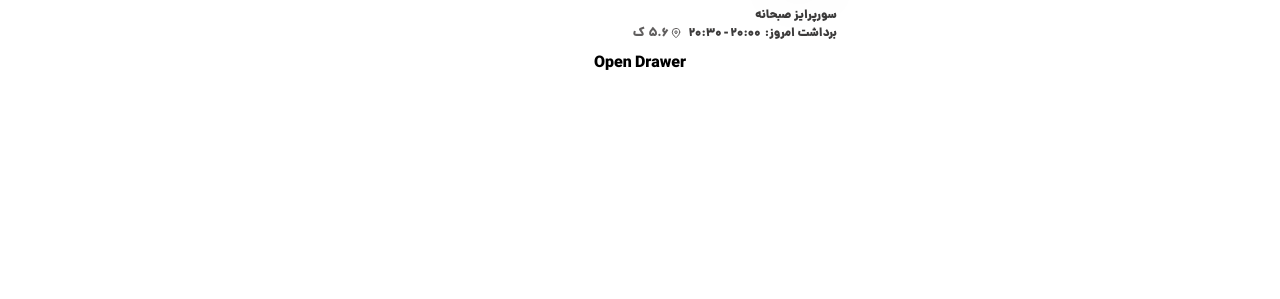
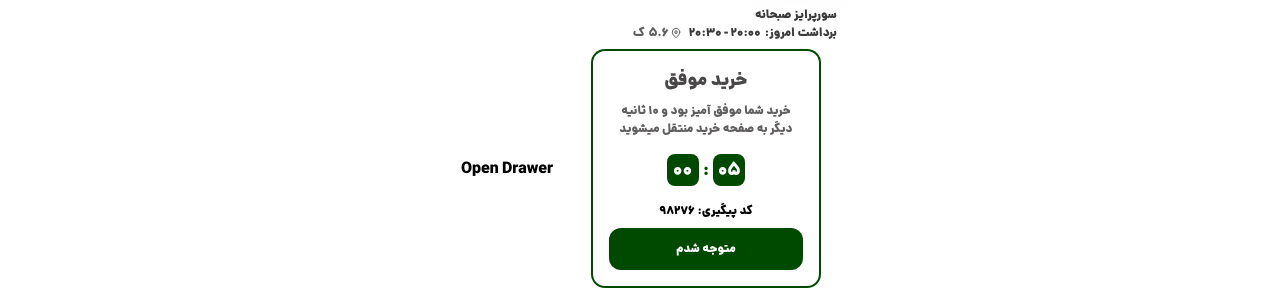
Before and after one commit to misarfehapp/misarfehMain, a Next.js app: page / in a window 1280 px wide. Shown: the part 575-874 px from the top of the page. Before the commit the page ends 800 px from the top, so only its background shows below. Built offline with nearby package versions, Linux system fonts and the light colour scheme.

Commit message:
finished success pop up component

```diff
--- a/app/page.tsx
+++ b/app/page.tsx
@@ -11,6 +11,7 @@ import ProductImageSrc from "@/components/productCard/bg.jpeg";
 import RestaurantImageSrc from "@/components/productCard/restaurant.jpeg";
 import Comments from "@/components/comments/Comments";
 import DrawerComponent from "@/components/drawer/DrawerComponent";
+import SuccessPopUp from "@/components/success pop-up/SuccessPopUp";
 export default function Home() {
   return (
     <div className="mx-4 flex flex-col space-y-28 my-4 justify-center items-center">
@@ -64,7 +65,8 @@ export default function Home() {
         />
       </div>
       <div className="flex flex-row justify-around items-center gap-10">
-        <DrawerComponent/>
+        <DrawerComponent />
+        <SuccessPopUp trackingCode={98276} />
       </div>
     </div>
   );
--- /dev/null
+++ b/components/success pop-up/SuccessPopUp.tsx
@@ -0,0 +1,51 @@
+"use client";
+import { useEffect, useState } from "react";
+
+interface SuccessPopUpProps {
+  trackingCode: number;
+}
+
+const SuccessPopUp = ({ trackingCode }: SuccessPopUpProps) => {
+  const [seconds, setSeconds] = useState(10);
+  useEffect(() => {
+    if (seconds > 0) {
+      const timer = setTimeout(() => setSeconds(seconds - 1), 1000);
+      return () => clearTimeout(timer); // Clean up the timer on unmount
+    } else {
+      // Handle redirect or other logic here when the timer reaches 0
+    }
+  }, [seconds]);
+  return (
+    <div className="w-[226px] rounded-rounded-7 ring-2 ring-light-primary p-4 flex flex-col justify-center items-center gap-4">
+      <div className="flex flex-col gap-2 justify-center items-center">
+        <h2 className="font-medium text-[18px] text-center text-neutral-neutral30">
+          خرید موفق
+        </h2>
+        <p className="text-center text-xs font-normal text-neutral-neutral40">
+          خرید شما موفق آمیز بود و 10 ثانیه دیگر به صفحه خرید منتقل میشوید
+        </p>
+      </div>
+      <div className="flex gap-1 text-[18px] font-medium justify-center items-center text-light-primary">
+        <span className="bg-light-primary text-white w-[32px] h-[32px] rounded-rounded-6 text-[18px] flex justify-center items-center">
+          00
+        </span>
+        :
+        <span className="bg-light-primary text-white w-[32px] h-[32px] rounded-rounded-6 text-[18px] flex justify-center items-center">
+          {String(seconds).padStart(2, "0")}
+        </span>
+      </div>
+      <div className="flex flex-col gap-2 justify-center items-center">
+        <p className="text-[12px] font-medium text-center">
+          کد پیگیری: <span>{trackingCode}</span>
+        </p>
+        <button
+          type="submit"
+          className="w-[194px] rounded-rounded-7 bg-light-primary text-white py-3 px-6 text-xs font-medium"
+        >
+          متوجه شدم
+        </button>
+      </div>
+    </div>
+  );
+};
+export default SuccessPopUp;
```
